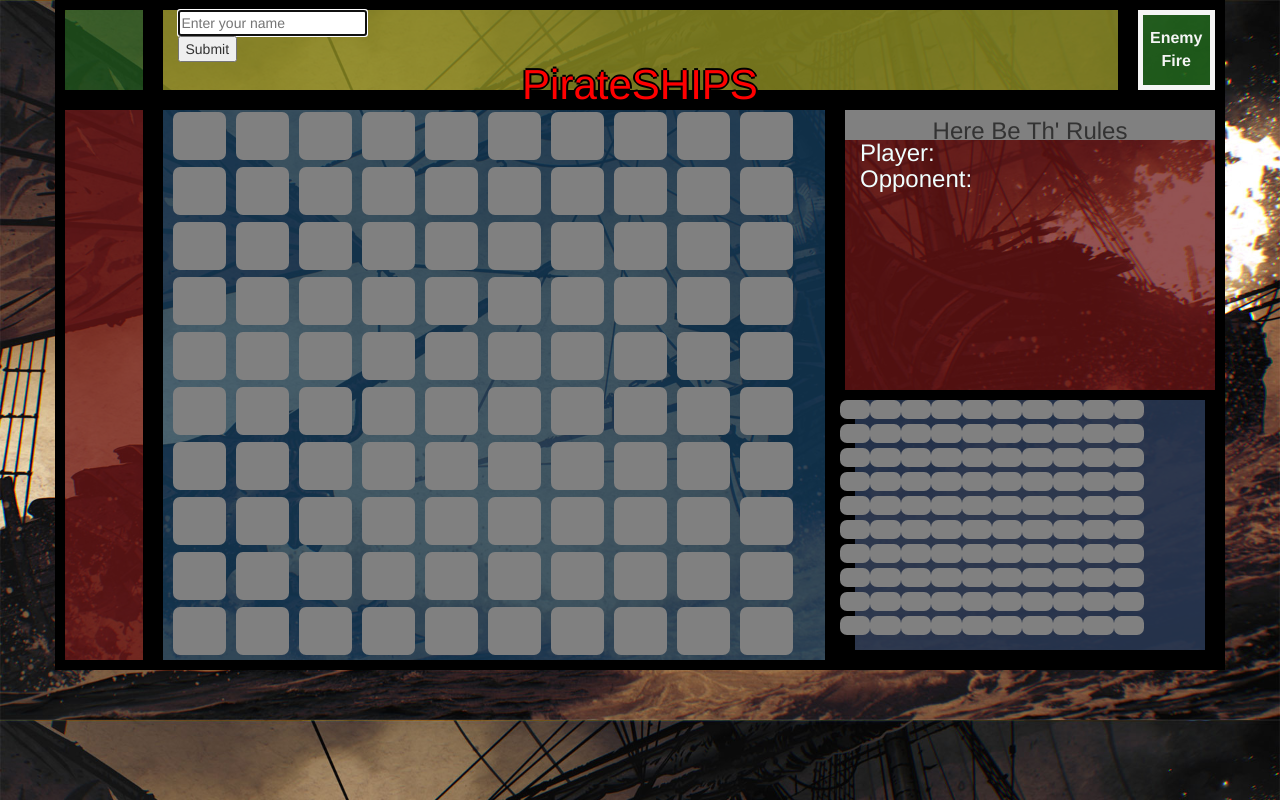
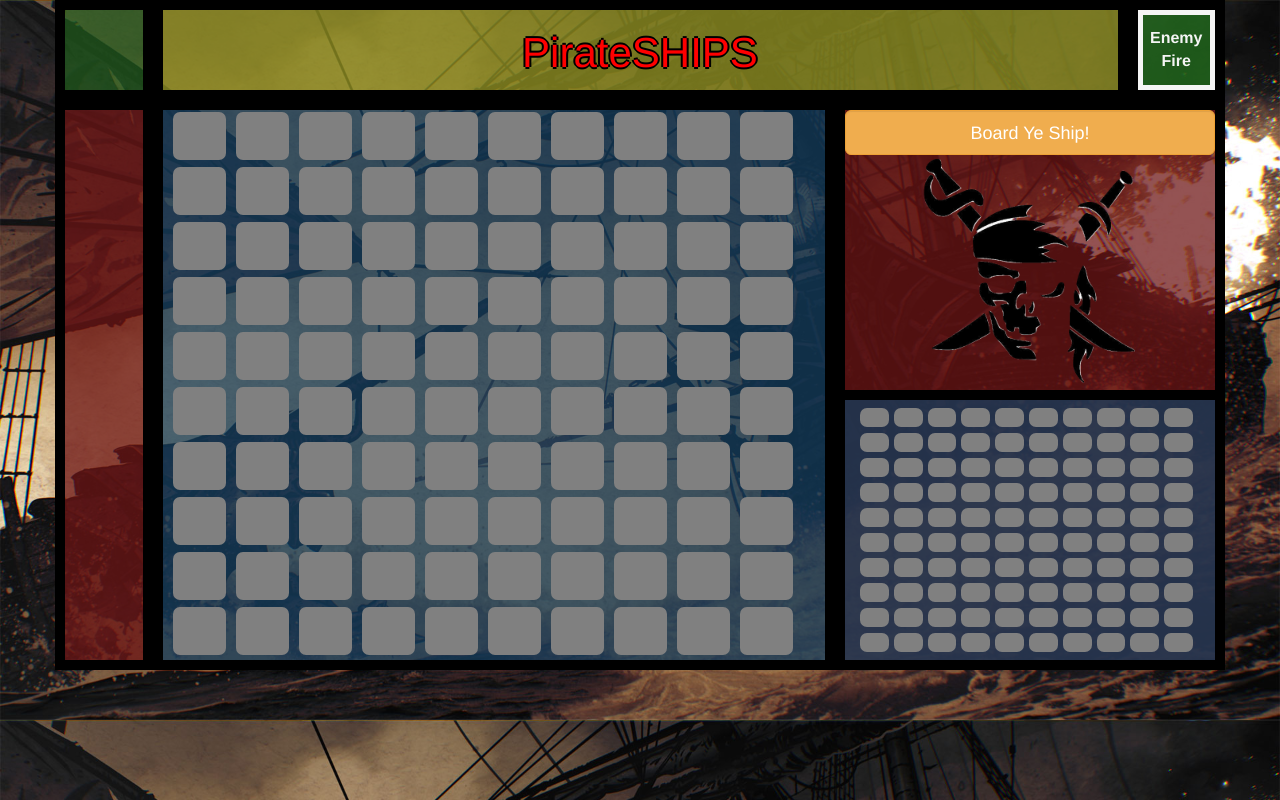
Before and after one commit to ckc1230/blackbeards-revenge, a PHP site: page / in a window 1280 px wide. Run offline with PHP 8.4, Linux system fonts and the light colour scheme.

Commit message:
added modal and pre-game screen

```diff
--- a/index.html
+++ b/index.html
@@ -2,11 +2,10 @@
 <html>
     <head>
         <title>PirateSHIPS</title>
-
         <link rel="stylesheet" type="text/css" href="style.css">
         <link rel="stylesheet" href="https://maxcdn.bootstrapcdn.com/bootstrap/3.3.6/css/bootstrap.min.css">
         <script src="http://code.jquery.com/jquery-2.2.2.min.js"></script>
-
+        <script src="https://maxcdn.bootstrapcdn.com/bootstrap/3.3.7/js/bootstrap.min.js"></script>
     </head>
     <body>
         <audio id="loadMusic" src="music/loadMusic.mp3" loop="loop"></audio>
@@ -18,21 +17,9 @@
                 <div id="top-left-corner" class="col-md-1">
                     <h2 id="userResult"></h2>
                 </div>
-
                 <div id="top-mid" class="col-md-10">
-                    <form id="name-form">
-                        <input id="player-input" type="text" placeholder="Enter your name" required="true" autofocus="true" maxlength="15">
-                        <input type="submit">
-                    </form>
-
-                    <form id="opponent-form">
-                        <input id="opponent-input" type="text" placeholder="Enter opponent's name" autofocus="true" required="true" maxlength="15">
-                        <input type="submit">
-                    </form>
-
                     <h1 id="nameTitle">PirateSHIPS</h1>
                 </div>
-
                 <div id="top-right-corner" class="col-md-1">
                     <button id="enemyFireButton">Enemy Fire</button>
                 </div>
@@ -46,19 +33,75 @@
                 </div>
 
                 <div id="right-column" class="col-md-4">
+                <div id="game-board" style="display: none">
                     <div class="row">
-                <h3 id="rulesHeader">Here Be Th' Rules</h3>
+                        <h3 id="scoreHeader">Scoreboard</h3>
                     </div>
                     <div id="scoreBoard" class="row">
                        <div id="player-row">
                             <h3 id="player1name">Player: </h3>
-                      <h3 id="player2name">Opponent: </h3>
+                            <h3 id="player2name">Blackbeard: </h3>
                         </div>
                     </div>
+                </div>
+                    <div class="row" id="pre-game-board">
+                        <button id="pre-game-button" class="btn btn-warning btn-lg form-control" data-target="#myModal" data-toggle="modal" >Board Ye Ship!</button>
+                        <div id="pre-game-image">
+                        </div>
+                    </div>
+
+
+
                     <div id="enemyGameBoard" class="row">
                     </div>
                 </div>
             </div>
+        </div>
+
+        <!-- MODAL -->
+
+        <div class="modal fade" id="myModal">
+            <div class="modal-dialogue col-md-5">
+                <div class="modal-content">
+                    <div class="modal-header">
+                        <h3>Here be thee Rules:</h3>
+                    </div>
+                    <div class="modal-body">
+                    <ul>
+                        <li>
+                            <p>Avast ye! Each player has 28 boxes occupied by a part 'o their fleet's ship.</p>
+                        </li>
+                        <li>
+                            <p>On your turn, choose a box to target.</p>
+                        </li>
+                        <li>
+                            <p>A red box gunna indicate that ye hit ye enemy's ship! A blue box means that ye hit nothin' but th' sea on which we sail.</p>
+                        </li>
+                        <li>
+                            <p>After your turn, hit the 'Enemy Fire' to await your fate.</p>
+                        </li>
+                        <li>
+                            <p>First scurvy pirate to sink all 28 boxes 'o their enemy fleet won't be spendin' to'morrow...
+                            <strong>in Davy Jones' Locker...</strong></p>
+                        </li>
+                    </ul>
+
+
+                    </div>
+                   <div class="modal-footer">
+                        <form id="name-form" class="form-inline">
+                            <div class="form-group">
+                                <label>Enter your name to begin: </label>
+                                <input id="player-input" type="text" required="true" class="form-control" maxlength="15">
+                                <input type="submit" value="Begin Battle!" class="btn btn-success">
+                            </div>
+                        </form>
+                    </div>
+                </div>
+            </div>
+        </div>
+
+
     <script type="text/javascript" src='script.js' ></script>
     </body>
 </html>
--- a/script.js
+++ b/script.js
@@ -7,7 +7,7 @@ function Player() {
 
 var gameOn = true;
 var user = new Player();
-var enemy = new Player();
+var enemy = new Player({name: "Blackbeard"});
 
 userBoard =  [[null, null, null, null, null, 'bs', 'bs', 'bs', 'bs', 'bs'],
               [null, null, null, null, null, null, 'bs', 'bs', null, null],
@@ -51,6 +51,7 @@ window.onload = function() {
     boatSFX.play();
     createBoard();
     createEnemyBoard();
+    arrangeEnemyBoard();
 }
 
 function createBoard() {
@@ -70,7 +71,7 @@ function createBoard() {
 function createEnemyBoard() {
   for(var i = 0; i<10; i++) {
     var newEnemyRow = document.createElement("div");
-    newEnemyRow.className = "row";
+    newEnemyRow.className = "row enemy-row";
     document.getElementById("enemyGameBoard").appendChild(newEnemyRow);
     for (var j=0; j<10; j++) {
       var newEnemyBox = document.createElement("div");
@@ -81,14 +82,22 @@ function createEnemyBoard() {
   }
 }
 
+function arrangeEnemyBoard() {
+  var enemyBoardVersion = Math.floor(Math.random() * 4);
+  for(var i = 0; i < enemyBoardVersion; i++) {
+    enemyBoard = transposeBoard(enemyBoard);
+  }
+}
 
-
-
-
+function transposeBoard(a) {
+  return Object.keys(a[0]).map(function (c) {
+    return a.map(function (r) {
+      return r[c];
+    });
+  });
+}
 
 $('#name-form').on("submit", submitName);
-$('#opponent-form').on("submit", submitOpponentName);
-
 $('.box').off('click', checkHit);
 $('#enemyFireButton').off('click', enemyFire);
 
@@ -113,14 +122,14 @@ function checkHit() {
       // console.log('HIT!');
       $('#userResult').html("HIT");
       enemy.ships--;
-      $('#player2name').html("Opponent: " + enemy.name + " (" + enemy.ships + " ships left...)");
+      $('#player2name').html(enemy.name + " (" + enemy.ships + " ships left...)");
       checkWin();
       fireHit.play();
      }
      else {
         $(this).css('backgroundColor', 'rgba(0,0,0,0)');
         $(this).css('box-shadow', '0px 0px 0px 5px black inset');
-        $('#player2name').html("Opponent: " + enemy.name + " (" + enemy.ships + " ships left...)");
+        $('#player2name').html(enemy.name + " (" + enemy.ships + " ships left...)");
         $('#userResult').html("MISS");
         fireMiss.play();
    }
@@ -131,27 +140,23 @@ function enemyFire() {
   var a = Math.floor(Math.random()*10);
   var b = Math.floor(Math.random()*10);
   var enemyAttacks = a.toString() + b.toString();
+  var tempBox1 = "#enemy-box" + enemyAttacks;
+  var tempBox = $(tempBox1);
 
-    var tempBox1 = "#enemy-box" + enemyAttacks;
-
-    var tempBox = $(tempBox1);
-    // console.log(tempBox);
   $('#enemyFireButton').off('click', enemyFire);
   $('.box').on('click', checkHit);
   $('#player1name').css('text-shadow', '0 0 10px white');
   $('#player2name').css('text-shadow', 'none');
-
 
   if (userBoard[a][b] != null) {
     tempBox.css('backgroundColor', 'rgba(109,20,20,0.73)');
     user.ships--;
     $('#userResult').html("HIT");
     enemyHit.play();
-        $('#player1name').html("Player: " + user.name + " (" + user.ships + " ships left...)");
+    $('#player1name').html(user.name + " (" + user.ships + " ships left...)");
     checkWin();
-       }
-       else {
-         $('#player1name').html("Player: " + user.name + " (" + user.ships + " ships left...)");
+  } else {
+    $('#player1name').html(user.name + " (" + user.ships + " ships left...)");
     enemyMiss.play();
     tempBox.css('backgroundColor', 'rgba(0,0,0,0)');
     $('#userResult').html("MISS");
@@ -162,23 +167,16 @@ function submitName() {
   event.preventDefault();
   var player1name = $('#player-input').val();
   user.name = player1name;
-    // console.log(player1name);
-    $('#name-form').css('visibility', 'hidden');
-    $('#opponent-form').css('visibility', 'visible');
-    $('#player1name').html("Player: " + user.name + " (" + user.ships + " ships left...)");
-}
-
-function submitOpponentName() {
-    event.preventDefault();
-    var player2name = $('#opponent-input').val();
-    enemy.name = player2name;
-    // console.log(player2name);
-    $('#opponent-form').css('visibility', 'hidden');
-    $('.box').on('click', checkHit);
-    $('#player2name').html("Opponent: " + enemy.name + " (" + enemy.ships + " ships left...)");
+  enemy.name = "Blackbeard";
+  $('#player1name').html(user.name + " (" + user.ships + " ships left...)");
+  $('#player2name').html("Blackbeard (" + enemy.ships + " ships left...)");
   $('#player1name').css('text-shadow', '0 0 10px white');
   loadMusic.pause();
   battleMusic.play();
+  $('#game-board').toggle();
+  $('#pre-game-board').toggle();
+  $('#myModal').modal('hide');
+  $('.box').on('click', checkHit);
 }
 
 function checkWin() {
@@ -188,9 +186,7 @@ function checkWin() {
     $('.box').off('click', checkHit);
     battleMusic.pause();
     youWin.play();
-
   } else if (user.ships === 0) {
-      // console.log("You else");
     $('#nameTitle').html(user.name + " loses...")
     $('#enemyFireButton').off('click', enemyFire);
     $('.box').off('click', checkHit);
--- a/style.css
+++ b/style.css
@@ -8,10 +8,10 @@ body {
   text-shadow: -2px 0 black, 0 2px black, 2px 0 black, 0 -2px black;
   text-align: center;
   font-size: 3em;
-  margin: 0;
+  vertical-align: middle;
 }
 
-h2 {
+#userResult {
   text-align: center;
   height: 50%;
   font-size: 35px;
@@ -36,6 +36,19 @@ h2 {
   height: 250px;
   color: azure;
 }
+
+#pre-game-board {
+  height: 280px;
+}
+
+#pre-game-image {
+  background: url(images/skull.png);
+  height: 230px;
+  background-size: contain;
+  background-position: center;
+  background-repeat: no-repeat;
+}
+
 .rightDiv {
   height: 285px;
   border: 5px 0 0 0 solid black;
@@ -103,13 +116,12 @@ button:focus {outline:0;}
   display: inline-block;
 }
 
-#rulesHeader {
+#scoreHeader {
   text-align: center;
   background-color: grey;
   margin: 0;
-  height: 30px;
-  vertical-align: middle;
-  padding-top: 8px;
+  height: 35px;
+  padding: 3px;
 }
 
 #player2name {
@@ -121,25 +133,22 @@ button:focus {outline:0;}
   display: inline-block;
   padding-right: 170px;
   width: 390px;
-}
-
-#opponent-form {
-  display: inline-block;
-  visibility: hidden;
+  text-align: left;
 }
 
 #enemyGameBoard {
   height: 270px;
   background: rgba(20,62,95,0.73);
-  border: 10px solid black;
+  border-top: 10px solid black;
+  padding: 7px 0px 0px 10px;
 }
 
 #user-column {
   transform: rotate(90deg);
 }
 
-.battleRow {
-  padding: 3px 0 0 7px;
+.enemy-row {
+  margin: 0 auto !important;
 }
 
 #firstRow {
@@ -158,8 +167,8 @@ button:focus {outline:0;}
 .enemy-box {
   width: 8%;
   height: 19px;
-  margin: 0px;
-  padding: 0.5px;
+  margin: 1px 0px 0px 5px;
+  padding: 2px;
   background-color: grey;
   display: inline-block;
   border-radius: 7px;
@@ -168,6 +177,9 @@ button:focus {outline:0;}
   box-shadow:0px 0px 0px 5px yellow inset;
 }
 
+#pre-game-button {
+  height: 45px;
+}
 #enemyFireButton {
   background-color: rgba(33,101,28,0.62);
   font-size: 16px;
```
Also changed, not shown: images/skull.png (added). Lines whose indentation alone changed are shown as unchanged.
